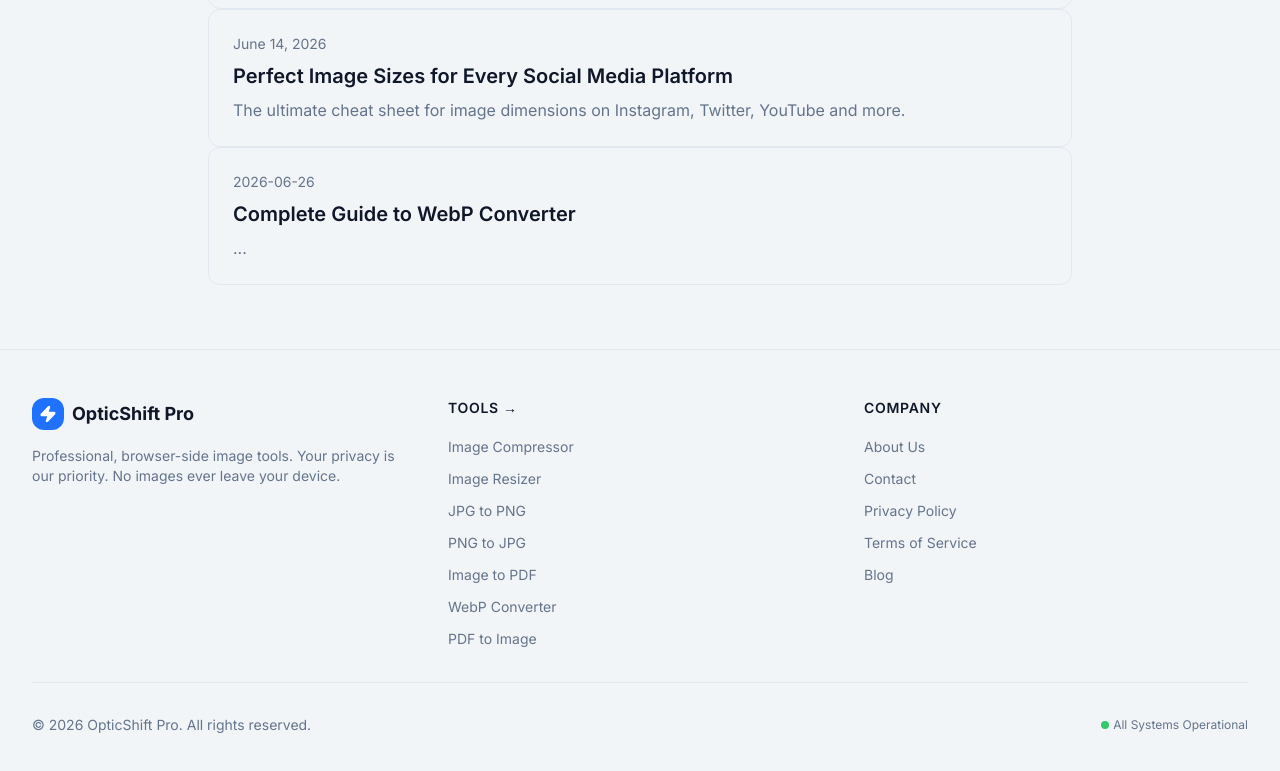
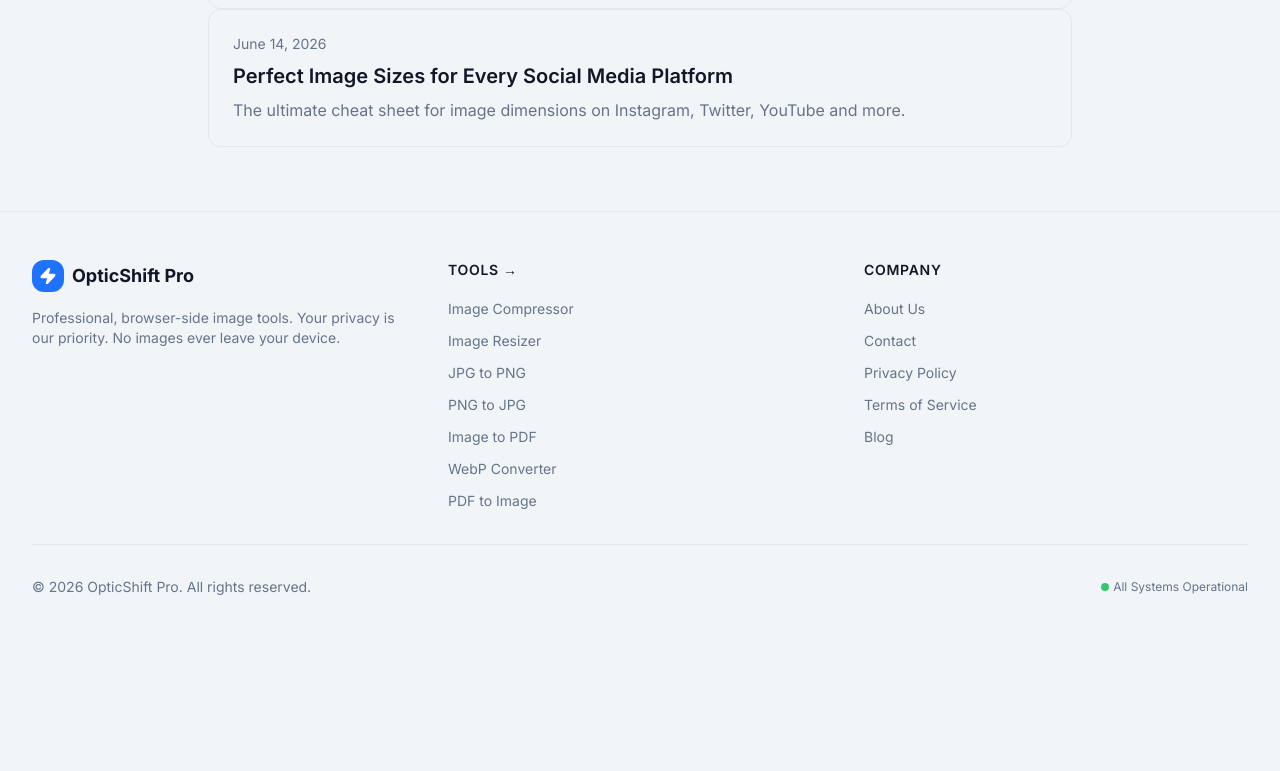
Before and after one commit to surajkumar122024-star/ok01, a Next.js app: page /blog in a window 1280 px wide. Shown: the part 1011-1782 px from the top of the page. After the commit the page ends 1656 px from the top, so only its background shows below. Built offline with nearby package versions, Linux system fonts and the light colour scheme.

Commit message:
Delete WebP Converter blog entry
Removed the 'Complete Guide to WebP Converter' blog entry.

```diff
--- a/src/app/blog/page.tsx
+++ b/src/app/blog/page.tsx
@@ -43,14 +43,6 @@ const blogs = [
     description: 'The ultimate cheat sheet for image dimensions on Instagram, Twitter, YouTube and more.',
     date: 'June 14, 2026',
   },
-  {
-  slug: "webp-converter",
-  title: "Complete Guide to WebP Converter",
-  description: "...",
-  date: "2026-06-26",
-  category: "Image Tools",
-  readTime: "8 min"
-},
 ];
 
 export default function BlogPage() {
```
